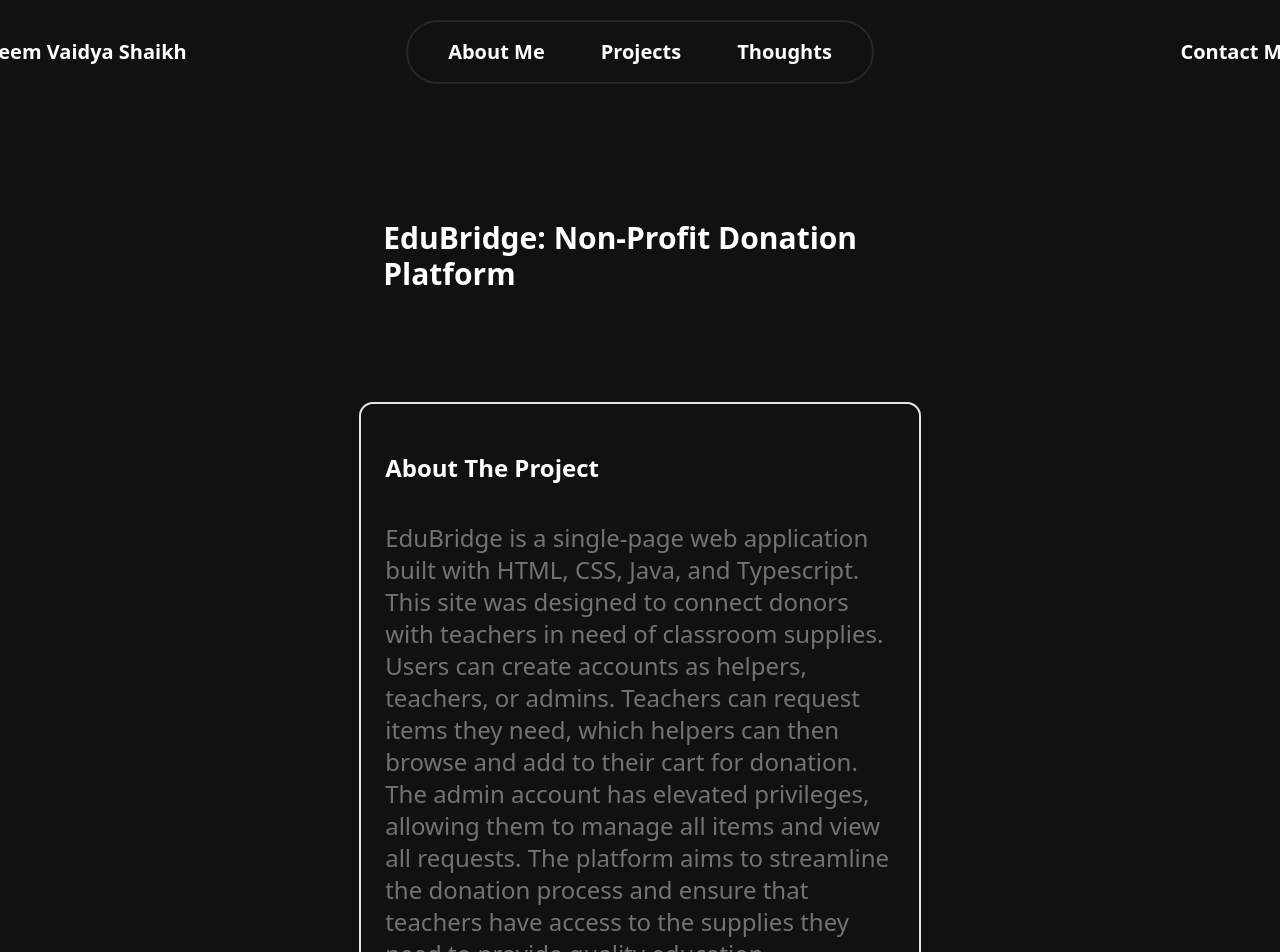
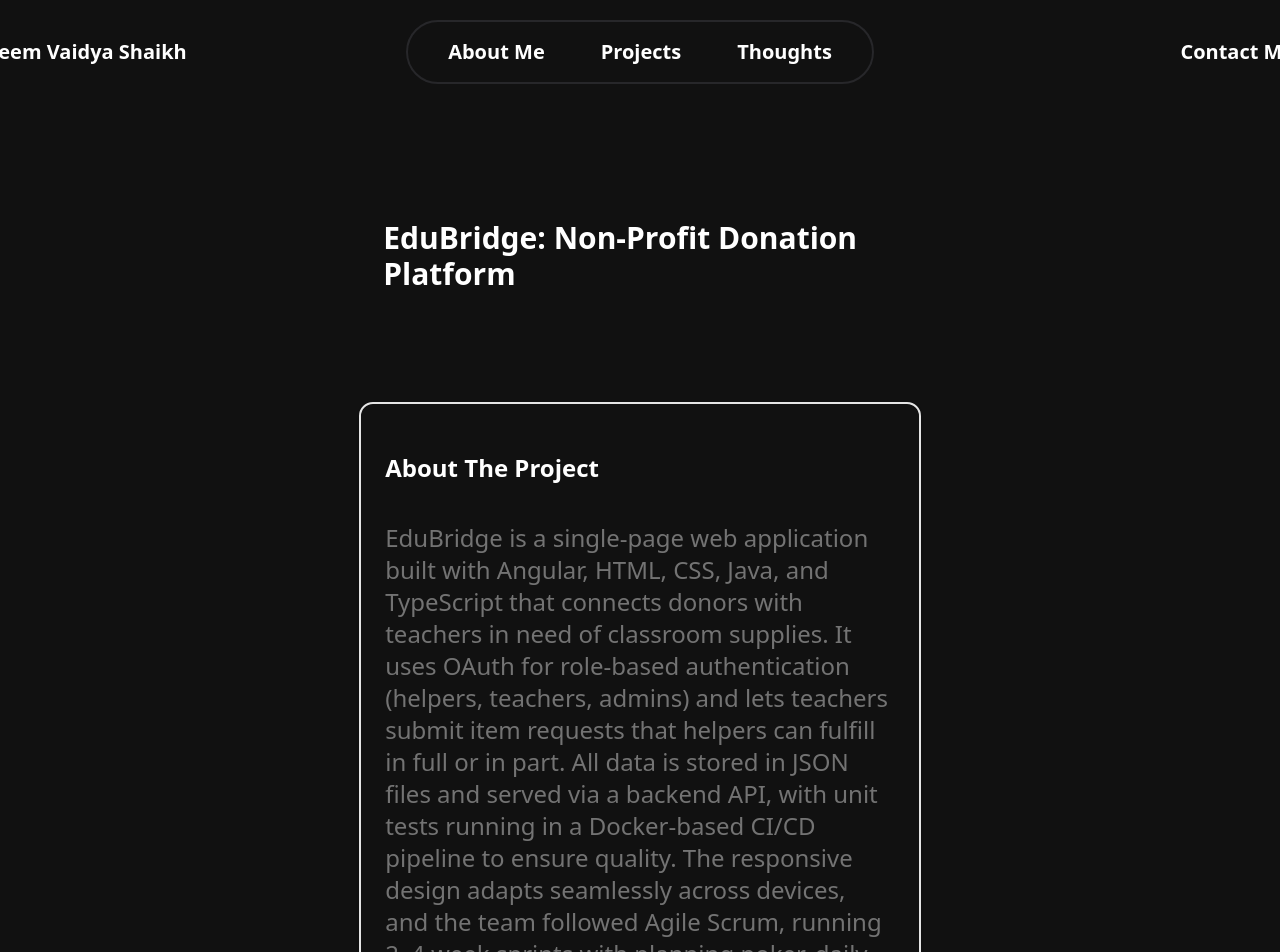
Before and after one commit to AazeemVS/Portfolio-Site, a React (Vite) app in the folder my-portfolio/: page /EduBridgeInfoPage in a window 1280 px wide. Shown: the top 952 px of the page. Built offline with nearby package versions, Linux system fonts and the light colour scheme.

Commit message:
Added the project description for EduBridge

```diff
--- a/my-portfolio/src/pages/EduBridgeInfoPage.tsx
+++ b/my-portfolio/src/pages/EduBridgeInfoPage.tsx
@@ -24,7 +24,7 @@ const EduBridgeInfoPage: React.FC = () => {
   const projectData = {
     title: "EduBridge: Non-Profit Donation Platform",
     description:
-      "EduBridge is a single-page web application built with HTML, CSS, Java, and Typescript. This site was designed to connect donors with teachers in need of classroom supplies. Users can create accounts as helpers, teachers, or admins. Teachers can request items they need, which helpers can then browse and add to their cart for donation. The admin account has elevated privileges, allowing them to manage all items and view all requests. The platform aims to streamline the donation process and ensure that teachers have access to the supplies they need to provide quality education.",
+      "EduBridge is a single-page web application built with Angular, HTML, CSS, Java, and TypeScript that connects donors with teachers in need of classroom supplies. It uses OAuth for role-based authentication (helpers, teachers, admins) and lets teachers submit item requests that helpers can fulfill in full or in part. All data is stored in JSON files and served via a backend API, with unit tests running in a Docker-based CI/CD pipeline to ensure quality. The responsive design adapts seamlessly across devices, and the team followed Agile Scrum, running 2–4 week sprints with planning poker, daily stand-ups, sprint planning, and retrospectives.",
     githubUrl: "https://github.com/your/project1",
     liveDemoUrl: "https://yourdemo.com", // Add live demo later
     websiteUrl: "https://official-website.com",
```
